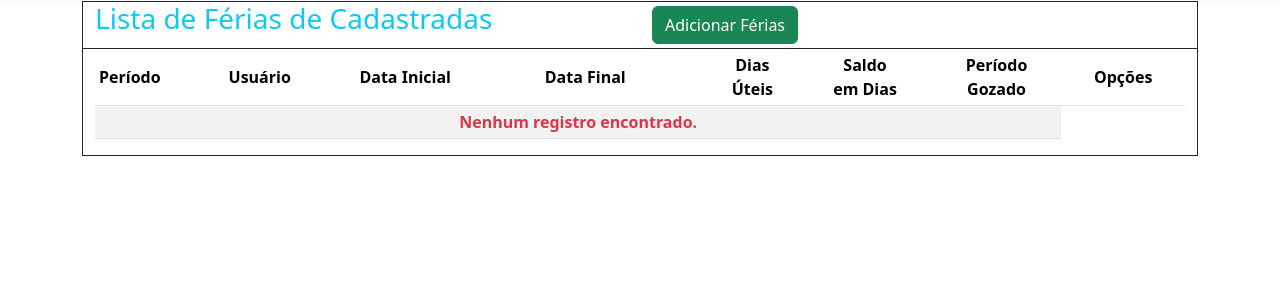
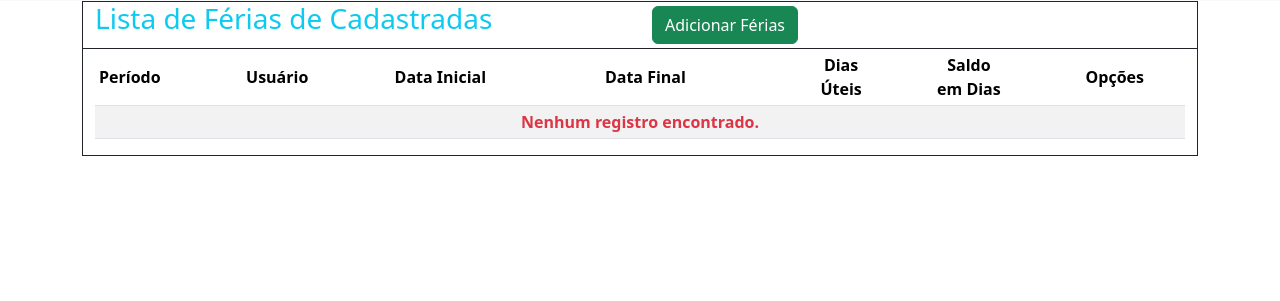
Before and after one commit to Eduardo-Lucas/folha_ponto_docker, a Django app: page /ferias/ferias_list/ in a window 1280 px wide. Shown: the part 85-386 px from the top of the page. Run offline with Django 4.2, Linux system fonts and the light colour scheme; the visitor is signed in with stand-in values (Sample User, id 1); data that the repository does not hold is empty; parts of the project's set-up code (start-up, migrations or seed data) failed here and were passed over; some libraries are stand-ins or nearby versions.

```diff
--- a/app/ferias/templates/ferias/ferias_list.html
+++ b/app/ferias/templates/ferias/ferias_list.html
@@ -33,7 +33,6 @@
                             <th class="align-middle">Data Final</th>
                             <th class="text-center">Dias<br>Úteis</th>
                             <th class="text-center">Saldo<br>em Dias</th>
-                            <th class="align-middle text-center">Período<br>Gozado</th>
                             {% if user.is_superuser %}
                             <th class="align-middle text-center">Opções</th>
                             {% endif %}
```
